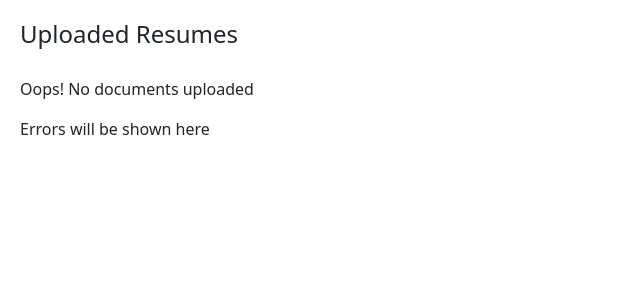
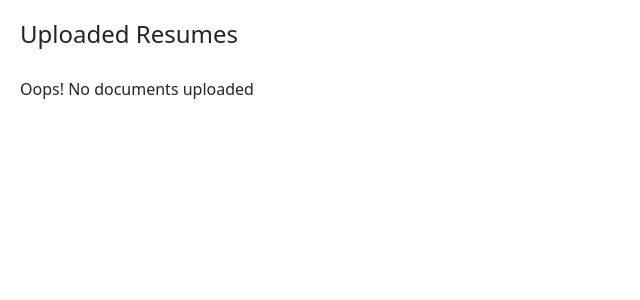
Before and after one commit to Wizard254/PersonalityPrediction, a Django app: template templates/resumeuploads/resume-home.html in a window 1280 px wide. Shown: the top 300 px of the page, without its empty margins (0-640 px from the left). Run offline with Django 5.2, Linux system fonts and the light colour scheme; the template is opened without the code that fills it, so the values that code supplies are empty.

Commit message:
hide errors on load

```diff
--- a/templates/resumeuploads/resume-home.html
+++ b/templates/resumeuploads/resume-home.html
@@ -59,7 +59,7 @@
 
     </div>
 
-<div id="error-in-modal">Errors will be shown here</div>
+<div id="error-in-modal" style="display: none">Errors will be shown here</div>
 
 </div>
 
```
